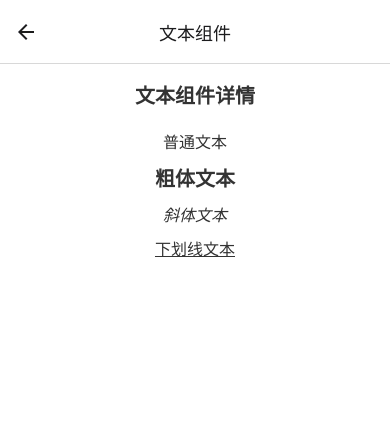
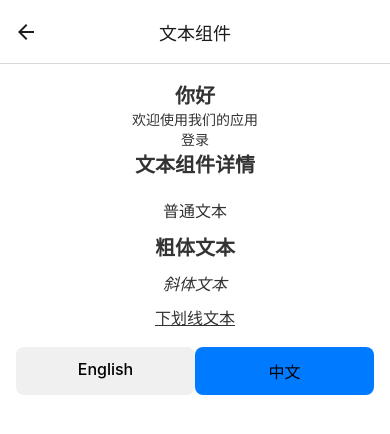
Before and after one commit to Qdafengzi/RN_Demo, a React Native app: screen /TextDetail in a window 390 px wide. Shown: the top 434 px of the page. Built offline with nearby package versions, Linux system fonts and the light colour scheme.

Commit message:
国际化

```diff
--- /dev/null
+++ b/src/i18n/language.ts
@@ -0,0 +1,84 @@
+import i18n from 'i18next';
+import {initReactI18next} from 'react-i18next';
+import LanguageDetector from 'i18next-browser-languagedetector';
+
+// 导入语言文件
+import en from './locales/en.json';
+import zh from './locales/zh.json';
+import {resources} from './resources';
+
+// 定义语言资源类型
+interface Resources {
+  [key: string]: {
+    [key: string]: {
+      [key: string]:
+        | string
+        | {
+            [key: string]: string;
+          };
+    };
+  };
+}
+
+const LANGUAGES = {
+  en,
+  zh,
+};
+
+// const LANG_CODES = Object.keys(LANGUAGES);
+
+// 定义语言检测器类型
+// interface LanguageDetectorType {
+//   type: string;
+//   async: boolean;
+//   detect: (callback: (lng: string) => void) => void;
+//   init: () => void;
+//   cacheUserLanguage: (lng: string) => void;
+// }
+//
+// // 获取设备默认语言
+// const LANGUAGE_DETECTOR: LanguageDetectorType = {
+//   type: 'languageDetector',
+//   async: true,
+//   detect: callback => {
+//     AsyncStorage.getItem('user-language', (err, language) => {
+//       // 如果有用户设置的语言
+//       if (language) {
+//         return callback(language);
+//       }
+//
+//       // 获取设备语言
+//
+//       const findBestLanguage = RNLocalize.findBestLanguageTag(LANG_CODES);
+//
+//       callback(findBestLanguage ? findBestLanguage.languageTag : 'en');
+//     });
+//   },
+//   init: () => {},
+//   cacheUserLanguage: language => {
+//     AsyncStorage.setItem('user-language', language);
+//   },
+// };
+
+// 初始化i18next
+i18n
+  //.use(LANGUAGE_DETECTOR)
+  .use(LanguageDetector)
+  .use(initReactI18next)
+  .init({
+
+    debug: true,
+    lng: 'zh',
+    resources: resources,
+    react: {
+      useSuspense: true,
+    },
+    interpolation: {
+      escapeValue: false,
+    },
+    // defaultNS: 'common',
+    fallbackLng: 'zh',
+      // compatibilityJSON: 'v3',
+  });
+
+export default i18n;
--- /dev/null
+++ b/src/i18n/locales/en.json
@@ -0,0 +1,11 @@
+{
+  "common": {
+    "hello": "Hello",
+    "welcome": "Welcome to our app",
+    "buttons": {
+      "login": "Login",
+      "signup": "Sign Up",
+      "logout": "Logout"
+    }
+  }
+}
--- /dev/null
+++ b/src/i18n/locales/zh.json
@@ -0,0 +1,11 @@
+{
+  "common": {
+    "hello": "你好",
+    "welcome": "欢迎使用我们的应用",
+    "buttons": {
+      "login": "登录",
+      "signup": "注册",
+      "logout": "退出登录"
+    }
+  }
+}
--- /dev/null
+++ b/src/i18n/resources.js
@@ -0,0 +1,11 @@
+import en from "./locales/en.json";
+import zh from "./locales/zh.json";
+
+export const resources = {
+    "en": {
+        translation: en
+    },
+    "zh": {
+        translation: zh
+    }
+}
--- a/src/pages/component/details/TextDetailScreen.tsx
+++ b/src/pages/component/details/TextDetailScreen.tsx
@@ -1,25 +1,100 @@
-import {StyleSheet, Text, View} from 'react-native';
+import {StyleSheet, Text, TouchableOpacity, View} from 'react-native';
 import {useTheme} from '../../../theme/ThemeContext';
 import React from 'react';
+import {useTranslation} from 'react-i18next';
+// import i18n from "i18next";
+import i18n from "../../../i18n/language.ts";
 
 export const TextDetailScreen: React.FC = () => {
   const {colors} = useTheme();
+  const {t} = useTranslation();
+
   return (
-        <View style={[styles.detailContainer, {backgroundColor: colors.background}]}>
-            <Text style={{color: colors.text, fontSize: 20, fontWeight: 'bold', marginBottom: 20}}>文本组件详情</Text>
-            <Text style={{color: colors.text, fontSize: 16, marginBottom: 10}}>普通文本</Text>
-            <Text style={{color: colors.text, fontSize: 20, fontWeight: 'bold', marginBottom: 10}}>粗体文本</Text>
-            <Text style={{color: colors.text, fontSize: 16, fontStyle: 'italic', marginBottom: 10}}>斜体文本</Text>
+    <View
+      style={[styles.detailContainer, {backgroundColor: colors.background}]}>
+      <Text
+        style={{
+          color: colors.text,
+          fontSize: 20,
+          fontWeight: 'bold',
+        }}>
+        {t('common.hello')}
+      </Text>
       <Text style={{
+         color: colors.text,
+      }}>{t('common.welcome')}</Text>
+      <Text style={{
+         color: colors.text,
+      }}>{t('common.buttons.login')}</Text>
+      <Text
+        style={{
+          color: colors.text,
+          fontSize: 20,
+          fontWeight: 'bold',
+          marginBottom: 20,
+        }}>
+        文本组件详情
+      </Text>
+      <Text style={{color: colors.text, fontSize: 16, marginBottom: 10}}>
+        普通文本
+      </Text>
+      <Text
+        style={{
+          color: colors.text,
+          fontSize: 20,
+          fontWeight: 'bold',
+          marginBottom: 10,
+        }}>
+        粗体文本
+      </Text>
+      <Text
+        style={{
+          color: colors.text,
+          fontSize: 16,
+          fontStyle: 'italic',
+          marginBottom: 10,
+        }}>
+        斜体文本
+      </Text>
+      <Text
+        style={{
           color: colors.text,
           fontSize: 16,
           textDecorationLine: 'underline',
           marginBottom: 10,
-            }}>下划线文本</Text>
+        }}>
+        下划线文本
+      </Text>
+
+      <View
+        style={{
+          flexDirection: 'row',
+          width: '100%',
+        }}>
+        <TouchableOpacity
+          style={[
+            styles.button,
+            i18n.language === 'en' ? styles.activeButton : null,
+          ]}
+          onPress={() => {
+              i18n.changeLanguage('en');
+          }}>
+          <Text style={styles.buttonText}>English</Text>
+        </TouchableOpacity>
+        <TouchableOpacity
+          style={[
+            styles.button,
+            i18n.language === 'zh' ? styles.activeButton : null,
+          ]}
+          onPress={() =>{
+              i18n.changeLanguage('zh');
+          }}>
+          <Text style={styles.buttonText}>中文</Text>
+        </TouchableOpacity>
+      </View>
     </View>
   );
 };
-
 
 const styles = StyleSheet.create({
   container: {
@@ -51,11 +126,19 @@ const styles = StyleSheet.create({
     padding: 12,
     borderRadius: 8,
     marginVertical: 8,
-        width: '80%',
     alignItems: 'center',
+    width: '50%',
   },
   buttonText: {
     fontSize: 16,
     fontWeight: '500',
   },
+  box: {
+    flexDirection: 'row',
+    justifyContent: 'center',
+    marginVertical: 20,
+  },
+  activeButton: {
+    backgroundColor: '#007AFF',
+  },
 });
```
Also changed, not shown: package.json (+8 -0 lines), 2 other files (tests, documents, lock files or other folders). Lines whose indentation alone changed are shown as unchanged.
